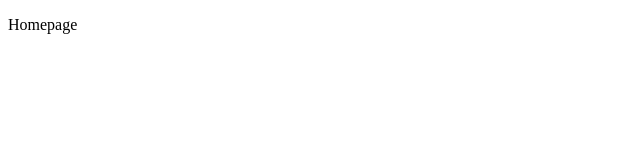
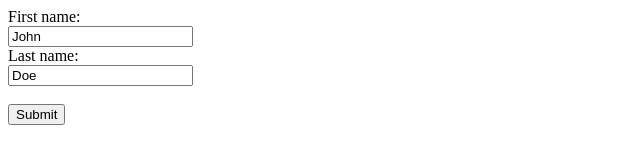
Before and after one commit to alysha1011/wedding-rsvp, a plain HTML site: page index.html in a window 1280 px wide. Shown: the whole page, without its empty margins (0-640 px from the left). Drawn offline with Linux system fonts and the light colour scheme.

Commit message:
Add basic form

```diff
--- a/index.html
+++ b/index.html
@@ -7,7 +7,12 @@
 </head>
 
 <body>
-  <p>Homepage</p>
-
+<form action="/action_page.php">
+  <label for="fname">First name:</label><br>
+  <input type="text" id="fname" name="fname" value="John"><br>
+  <label for="lname">Last name:</label><br>
+  <input type="text" id="lname" name="lname" value="Doe"><br><br>
+  <input type="submit" value="Submit">
+</form>
 </body>
 </html>
```
